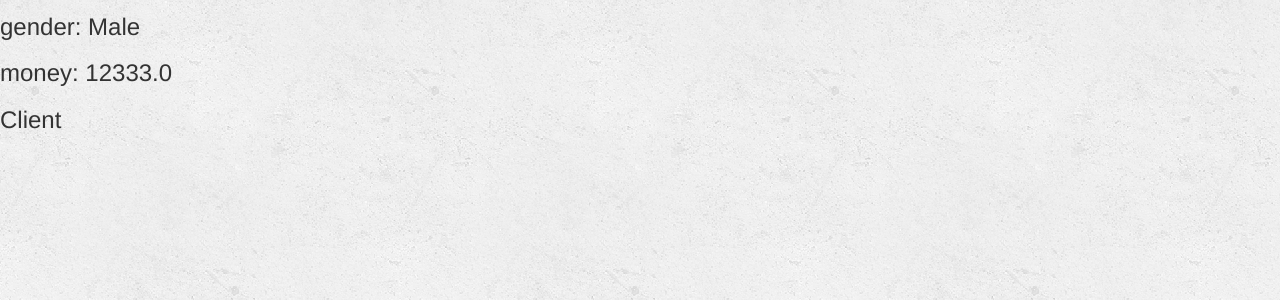
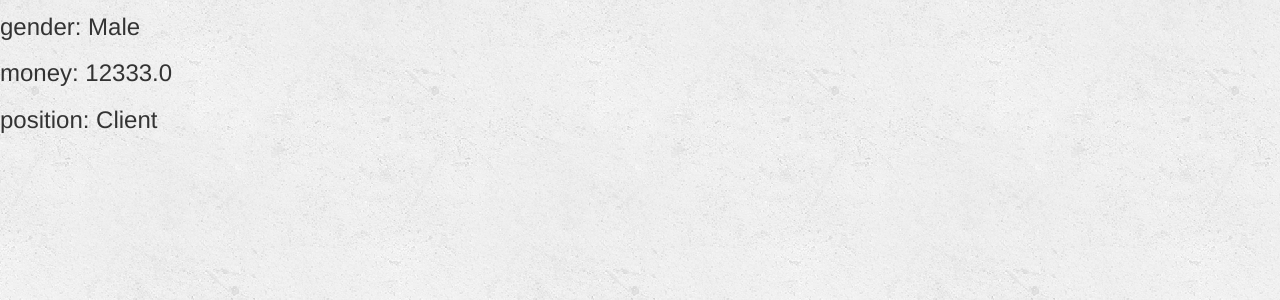
Before and after one commit to Tlee94/Mini-Turk, a Django app: page /turk/profile/12/ in a window 1280 px wide. Shown: the part 267-567 px from the top of the page. Run offline with Django 3.2, Linux system fonts and the light colour scheme; data comes from the database, SQL or seed files in the repository; both versions use the stored data as it was after the commit; some libraries are stand-ins or nearby versions.

Commit message:
Implemented Temp user

```diff
--- a/RST/turk/models.py
+++ b/RST/turk/models.py
@@ -16,6 +16,12 @@ class Profile(models.Model):
     email = models.CharField(max_length=250)
     rating = models.FloatField(default=5)
     money = models.FloatField(default=0)
+    POSITION_CHOICES=(
+        ('Temporary', 'Temporary'),
+        ('Client', 'Client'),
+        ('Developer', 'Developer'),
+    )
+    position = models.CharField(max_length=9, choices=POSITION_CHOICES, default='Temporary')
     isClient = models.BooleanField(default=True)
 
     def __str__(self):
--- a/RST/turk/templates/turk/base.html
+++ b/RST/turk/templates/turk/base.html
@@ -39,7 +39,7 @@
                     </li>
                 </ul>
 
-                {% if request.user.profile.isClient %}
+                {% if request.user.profile.position == "Client" %}
                     <ul class="nav navbar-nav navbar-left">
                         <li class="">
                             <a href="{% url 'turk:create_job' request.user.id %}">
@@ -78,7 +78,7 @@
 </nav>
 
 {% if request.user.is_authenticated %}
-    You are logged in as {{ request.user.first_name }} with id: {{request.user.id}}
+    You are logged in as {{ request.user.profile.name }} with id: {{request.user.id}}
 {% endif %}
 
 {% block body %}
--- a/RST/turk/templates/turk/detail.html
+++ b/RST/turk/templates/turk/detail.html
@@ -12,11 +12,7 @@
     <h3>email: {{ user.profile.email }}</h3>
     <h3>gender: {{ user.profile.gender }}</h3>
     <h3>money: {{ user.profile.money }}</h3>
-    {% if user.profile.isClient == True%}
-        <h3>Client</h3>
-    {% else %}
-        <h3>Developer</h3>
-    {% endif %}
+    <h3>position: {{ user.profile.position }} </h3>
 
     <ul>
         {% for job in user.job_set.all %}
--- a/RST/turk/templates/turk/job_description.html
+++ b/RST/turk/templates/turk/job_description.html
@@ -35,15 +35,15 @@
                             <p>List of current bidders: NONE</p>
                         {% endif %}<br>
 
-                        <p>Profile Client: {{user.profile.isClient}}</p>
-                        <p>Login Client: {{ request.user.profile.isClient }}</p>
+                        <p>Profile position: {{user.profile.position}}</p>
+                        <p>My position: {{ request.user.profile.position }}</p>
 
                         {% if request.user.id == user.id %}
                             <a href = "{% url 'turk:delete_job' user.id job.id %}">Delete</a>
                         {% endif %}
 
                         {% if request.user.is_authenticated %}
-                            {% if not request.user.profile.isClient %}
+                            {% if request.user.profile.position == "Developer" %}
                                 <a href = "{% url 'turk:bid' request.user.id job.id %}">Click Here to Bid</a>
                             {% endif %}
                         {% endif %}
```
Also changed, not shown: RST/db.sqlite3, RST/turk/migrations/0026_profile_position.py (added), RST/turk/migrations/0027_auto_20171129_2226.py (added).
